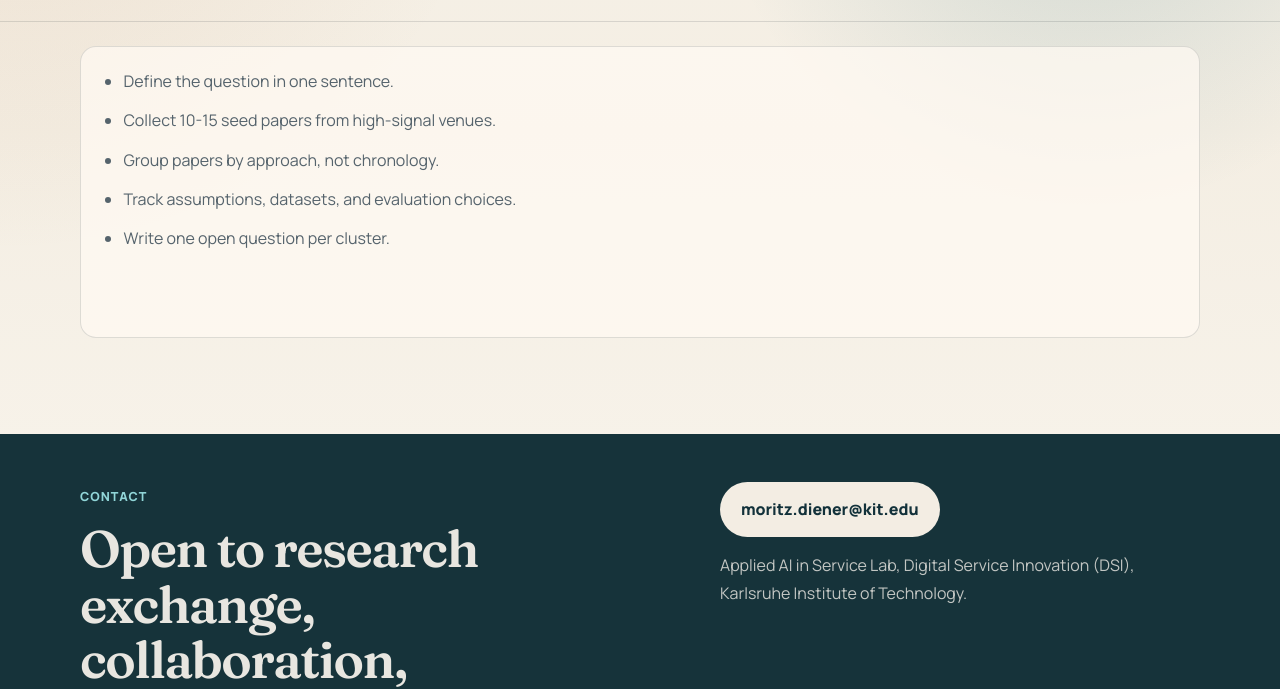
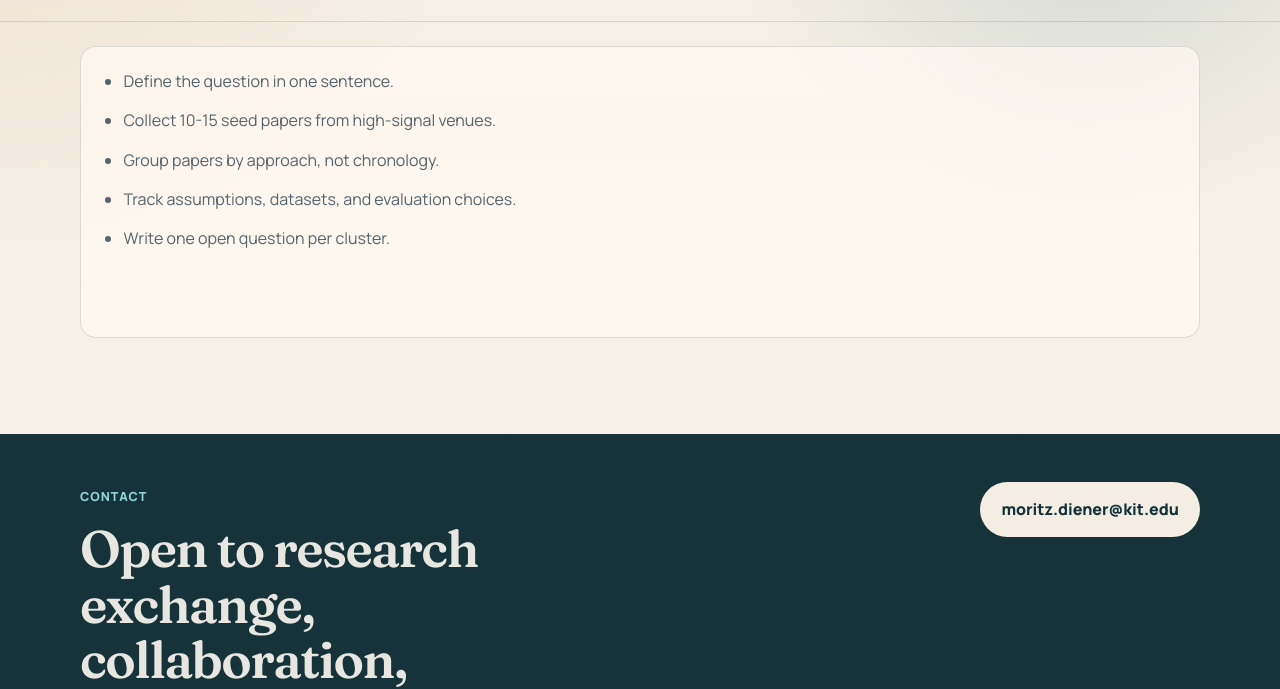
Before and after one commit to Moritz-MD/Moritz-MD.github.io, a plain HTML site: page blog/posts/2026-04-01-literature-map-checklist.html in a window 1280 px wide. Shown: the part 268-957 px from the top of the page. Drawn offline with Linux system fonts and the light colour scheme.

Commit message:
Remove footer note from literature map checklist
Removed footer note about the Applied AI in Service Lab.

```diff
--- a/blog/posts/2026-04-01-literature-map-checklist.html
+++ b/blog/posts/2026-04-01-literature-map-checklist.html
@@ -75,8 +75,7 @@
             >moritz.diener@kit.edu</a
           >
           <p class="footer-note">
-            Applied AI in Service Lab, Digital Service Innovation (DSI), Karlsruhe
-            Institute of Technology.
+
           </p>
         </div>
       </div>
```
